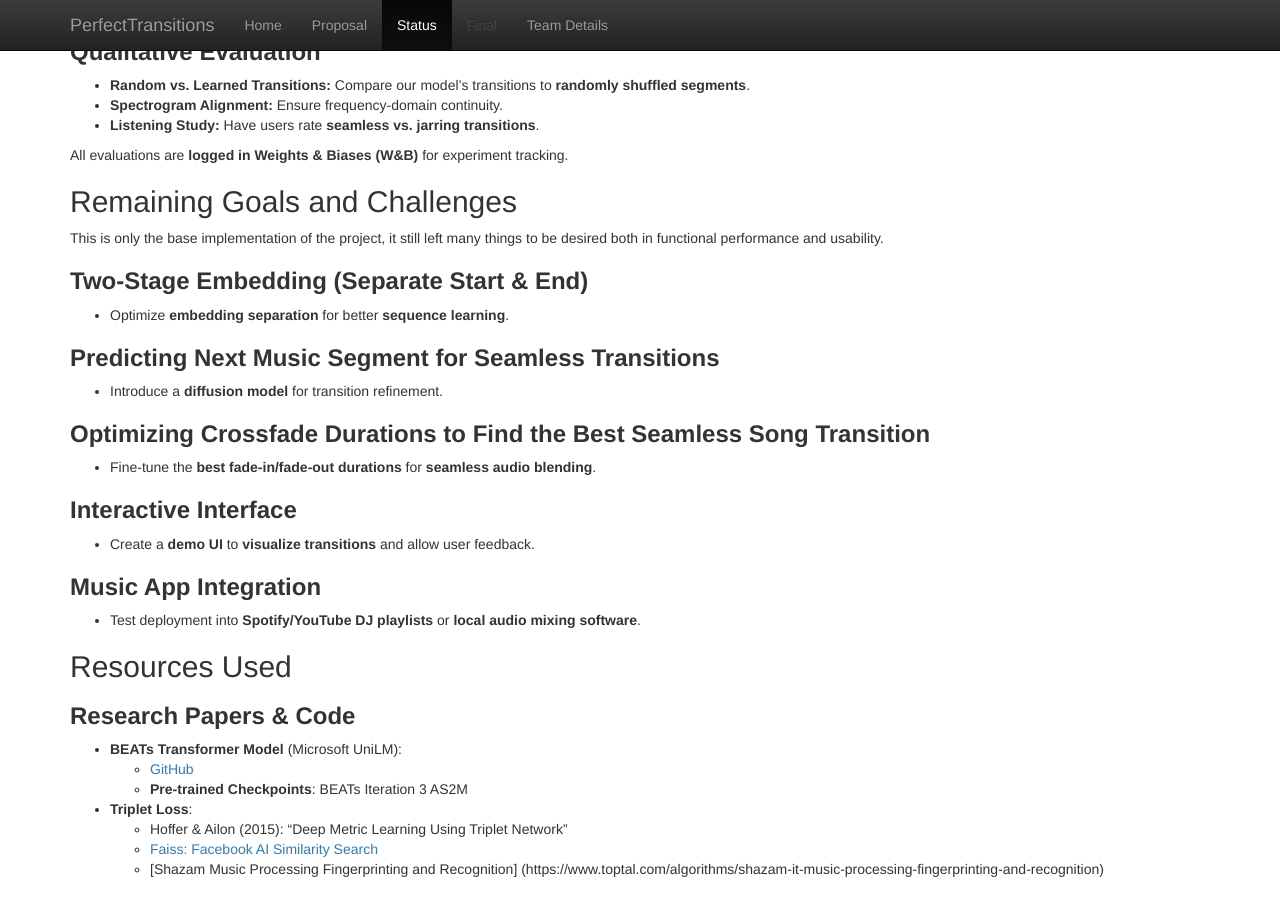
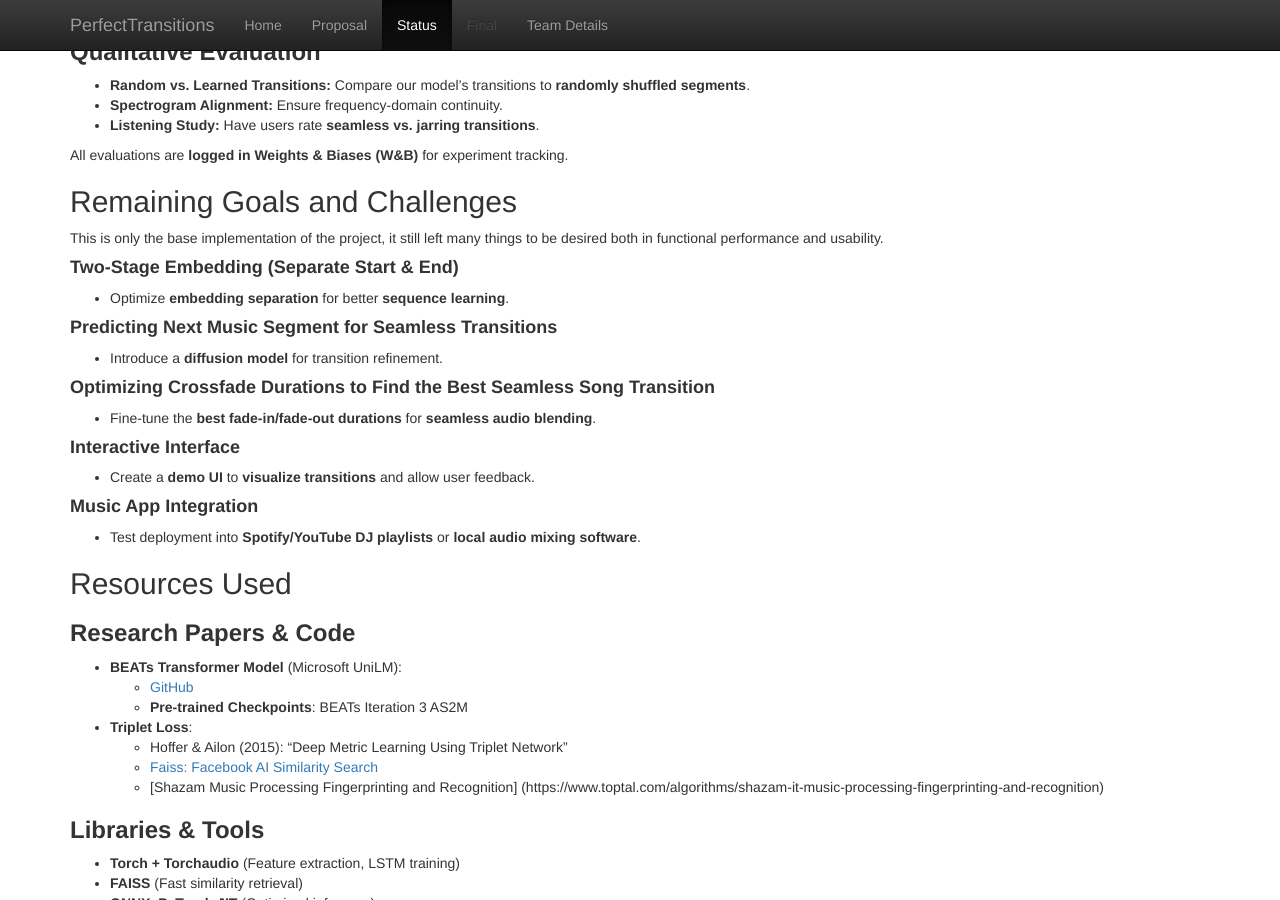
Before and after one commit to Ilya2000Klimov/PerfectTransitions, a Jekyll site: the page built from docs/status.md, in a window 1280 px wide and 900 px high, scrolled down 2678 px. Built offline with Jekyll 4.4.1, drawn with Linux system fonts in a browser that asks for light colours; formulas are drawn with MathJax 3.

```diff
--- a/docs/status.md
+++ b/docs/status.md
@@ -152,23 +152,23 @@ due, to what degree you expected to become obstacles, and what you might try in
 overcome them. -->
 This is only the base implementation of the project, it still left many things to be desired both in functional performance and usability.
 
-### **Two-Stage Embedding (Separate Start & End)**
+#### **Two-Stage Embedding (Separate Start & End)**
 
 - Optimize **embedding separation** for better **sequence learning**.
 
-### **Predicting Next Music Segment for Seamless Transitions**
+#### **Predicting Next Music Segment for Seamless Transitions**
 
 - Introduce a **diffusion model** for transition refinement.
 
-### **Optimizing Crossfade Durations to Find the Best Seamless Song Transition**
+#### **Optimizing Crossfade Durations to Find the Best Seamless Song Transition**
 
 - Fine-tune the **best fade-in/fade-out durations** for **seamless audio blending**.
 
-### **Interactive Interface**
+#### **Interactive Interface**
 
 - Create a **demo UI** to **visualize transitions** and allow user feedback.
 
-### **Music App Integration**
+#### **Music App Integration**
 
 - Test deployment into **Spotify/YouTube DJ playlists** or **local audio mixing software**.
 
```
